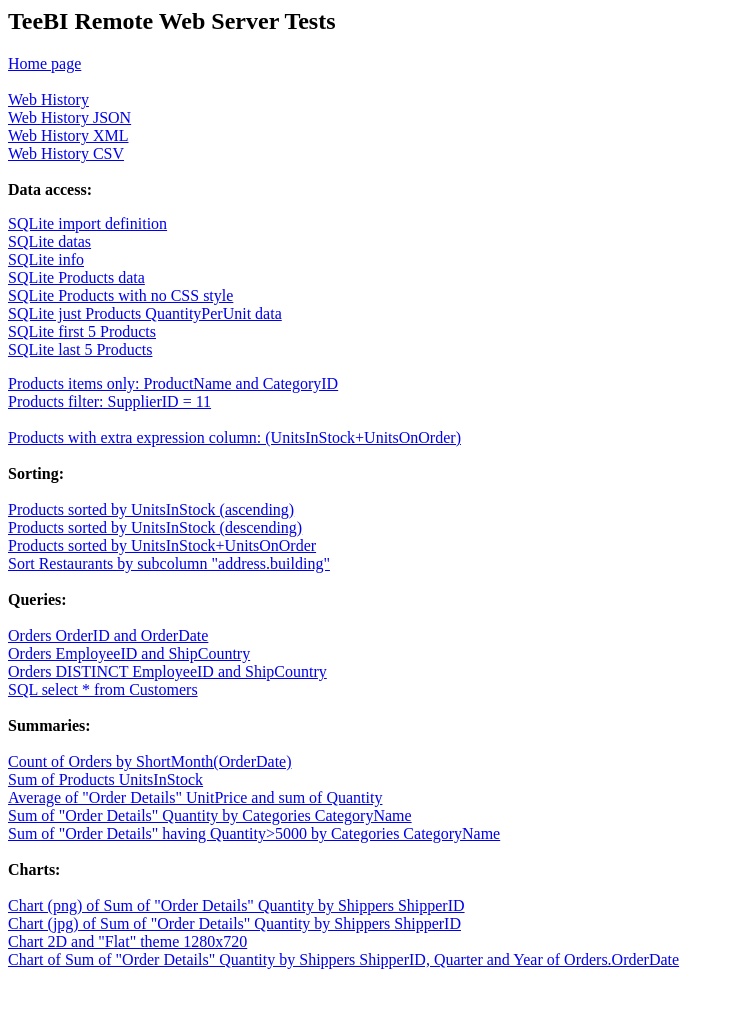
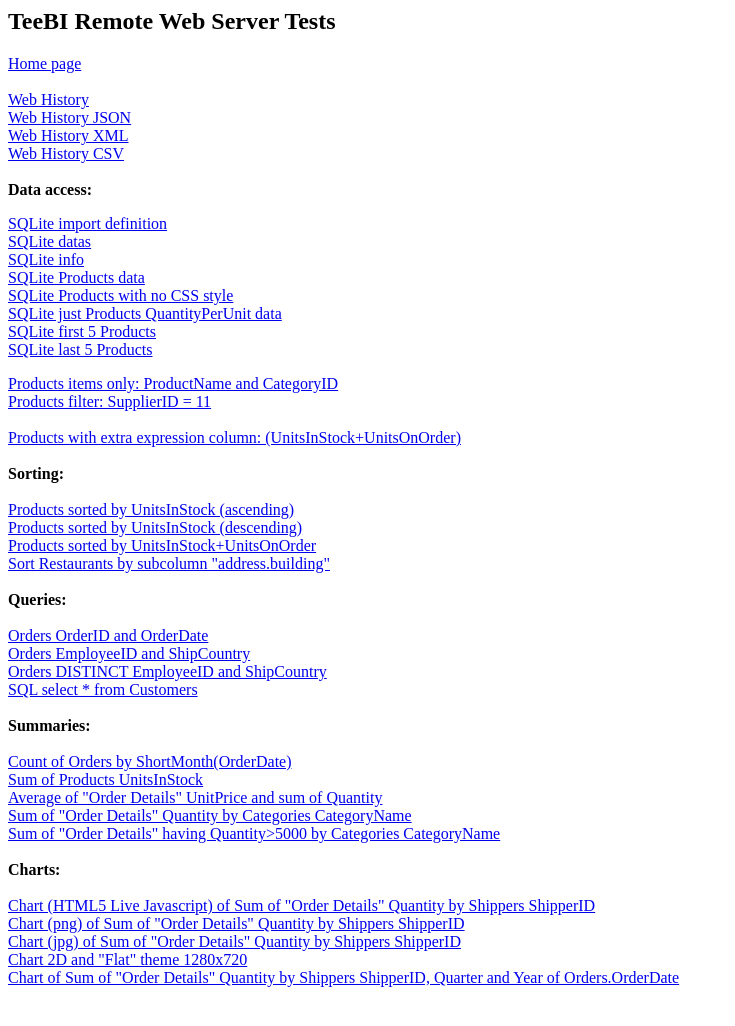
Before and after one commit to Steema/Steema-BI-Samples, a plain HTML site: page demos/online/remote_web/index.htm in a window 1280 px wide. Shown: the whole page, without its empty margins (0-735 px from the left). Drawn offline with Linux system fonts and the light colour scheme.

Commit message:
New example: returning Live Charts as HTML5 Javascript

```diff
--- a/demos/online/remote_web/index.htm
+++ b/demos/online/remote_web/index.htm
@@ -112,6 +112,9 @@
 </b>
   <br>
   <br>
+<a href='http://steema.cat:15015/?data=SQLite_demo|"Order Details"&amp;format=.html5&amp;summary=sum(Quantity);Shippers.ShipperID'>Chart (HTML5 Live Javascript) of Sum of "Order Details" Quantity by Shippers ShipperID
+</a>
+  <br>
 <a href='http://steema.cat:15015/?data=SQLite_demo|"Order Details"&amp;format=.png&amp;summary=sum(Quantity);Shippers.ShipperID'>Chart (png) of Sum of "Order Details" Quantity by Shippers ShipperID
 </a>
   <br>
```
